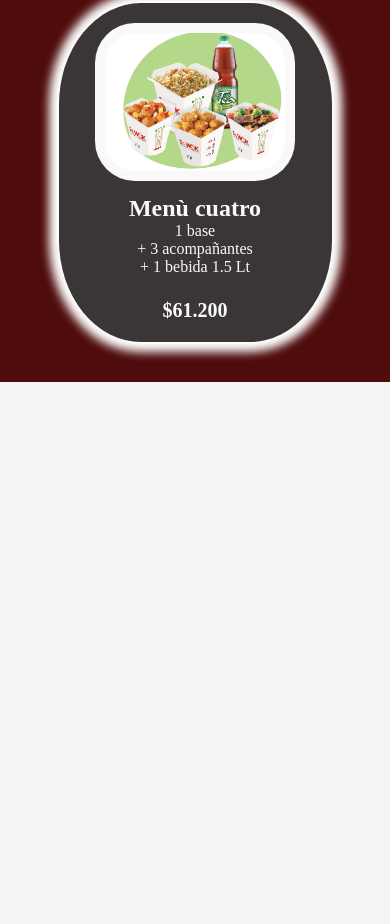
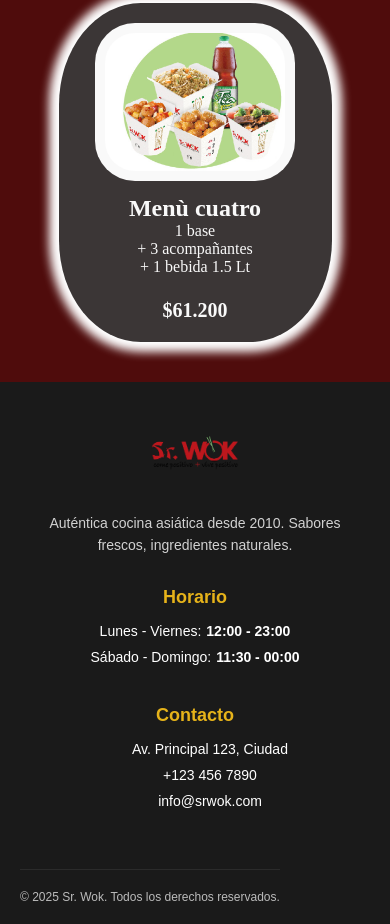
Before and after one commit to cddiazg/Men-, a plain HTML site: page index.html in a window 390 px wide. Shown: the part 3991-4915 px from the top of the page. Before the commit the page ends 4373 px from the top, so only its background shows below. Drawn offline with Linux system fonts and the light colour scheme.

Commit message:
MENU_RESTAURANT_PHONE

```diff
--- a/index.html
+++ b/index.html
@@ -141,5 +141,33 @@
         </div>
     </section>
 
+<footer class="footer">
+    <div class="footer-container">
+        <div class="footer-section">
+            <img src="SrWok.png" class="footer-logo">
+            <p class="footer-description">Auténtica cocina asiática desde 2010. Sabores frescos, ingredientes naturales.</p>
+        </div>
+
+        <div class="footer-section">
+            <h3 class="footer-title">Horario</h3>
+            <ul class="footer-list">
+                <li>Lunes - Viernes: <span>12:00 - 23:00</span></li>
+                <li>Sábado - Domingo: <span>11:30 - 00:00</span></li>
+            </ul>
+        </div>
+
+        <div class="footer-section">
+            <h3 class="footer-title">Contacto</h3>
+            <ul class="footer-list">
+                <li><i class="fas fa-map-marker-alt"></i> Av. Principal 123, Ciudad</li>
+                <li><i class="fas fa-phone"></i> +123 456 7890</li>
+                <li><i class="fas fa-envelope"></i> info@srwok.com</li>
+            </ul>
+        </div>
+
+    <div class="footer-bottom">
+        <p>&copy; 2025 Sr. Wok. Todos los derechos reservados.</p>
+    </div>
+</footer>
 </body>
 </html>
--- a/menu.css
+++ b/menu.css
@@ -388,3 +388,85 @@ ul a {
     font-size: 20px;
     margin-bottom: 10px;
 }
+
+
+.footer {
+    background-color: #1a1a1a;
+    color: #ffffff;
+    padding: 40px 0 20px;
+    font-family: 'Poppins', sans-serif;
+}
+
+.footer-container {
+    max-width: 1200px;
+    display: flex;
+    flex-wrap: wrap;
+    justify-content: space-between;
+    padding: 0 20px;
+}
+.footer-section {
+    flex: 1;
+    min-width: 200px;
+    margin-bottom: 20px;
+    padding: 0 15px;
+}
+.footer-logo {
+    width: 120px;
+    margin-bottom: 15px;
+}
+.footer-description {
+    font-size: 14px;
+    line-height: 1.6;
+    opacity: 0.8;
+    margin-top: 10px;
+}
+.footer-title {
+    font-size: 18px;
+    margin-bottom: 15px;
+    color: #e6b31a;
+    position: relative;
+    display: inline-block;
+}
+.footer-title::after {
+    position: absolute;
+    width: 50%;
+    height: 2px;
+    background: #e6b31a;
+    bottom: -5px;
+}
+.footer-list li {
+    margin-bottom: 10px;
+    font-size: 14px;
+    display: flex;
+    align-items: center;
+}
+.footer-list li span {
+    font-weight: bold;
+    margin-left: 5px;
+}
+.footer-list i {
+    margin-right: 10px;
+    color: #e6b31a;
+    width: 20px;
+    text-align: center;
+}
+.footer-bottom {
+    text-align: center;
+    padding-top: 20px;
+    margin-top: 20px;
+    border-top: 1px solid #333;
+    font-size: 12px;
+    opacity: 0.7;
+}
+.footer-section {
+        flex: 100%;
+        text-align: center;
+        margin-bottom: 30px;
+    }
+.footer-title::after {
+        left: 50%;
+        transform: translateX(-50%);
+    }
+.footer-list li {
+        justify-content: center;
+    }
```
